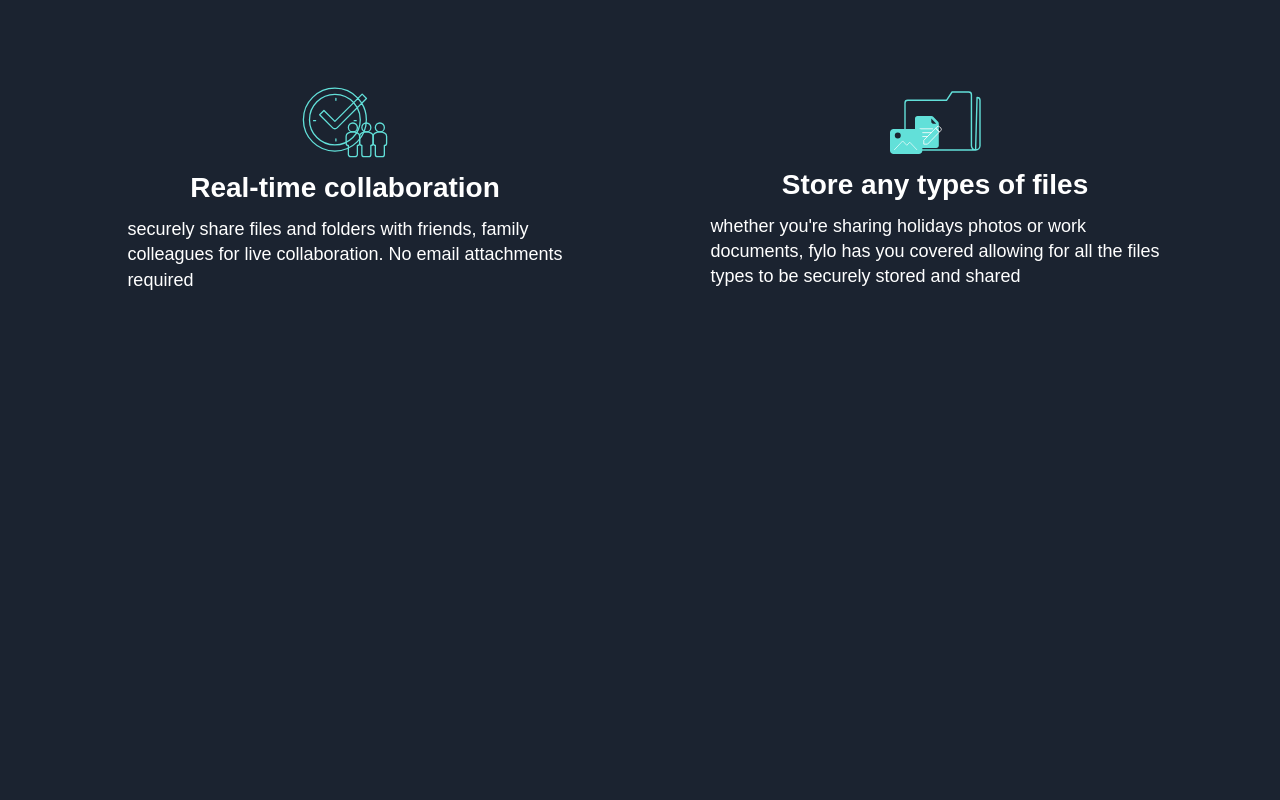
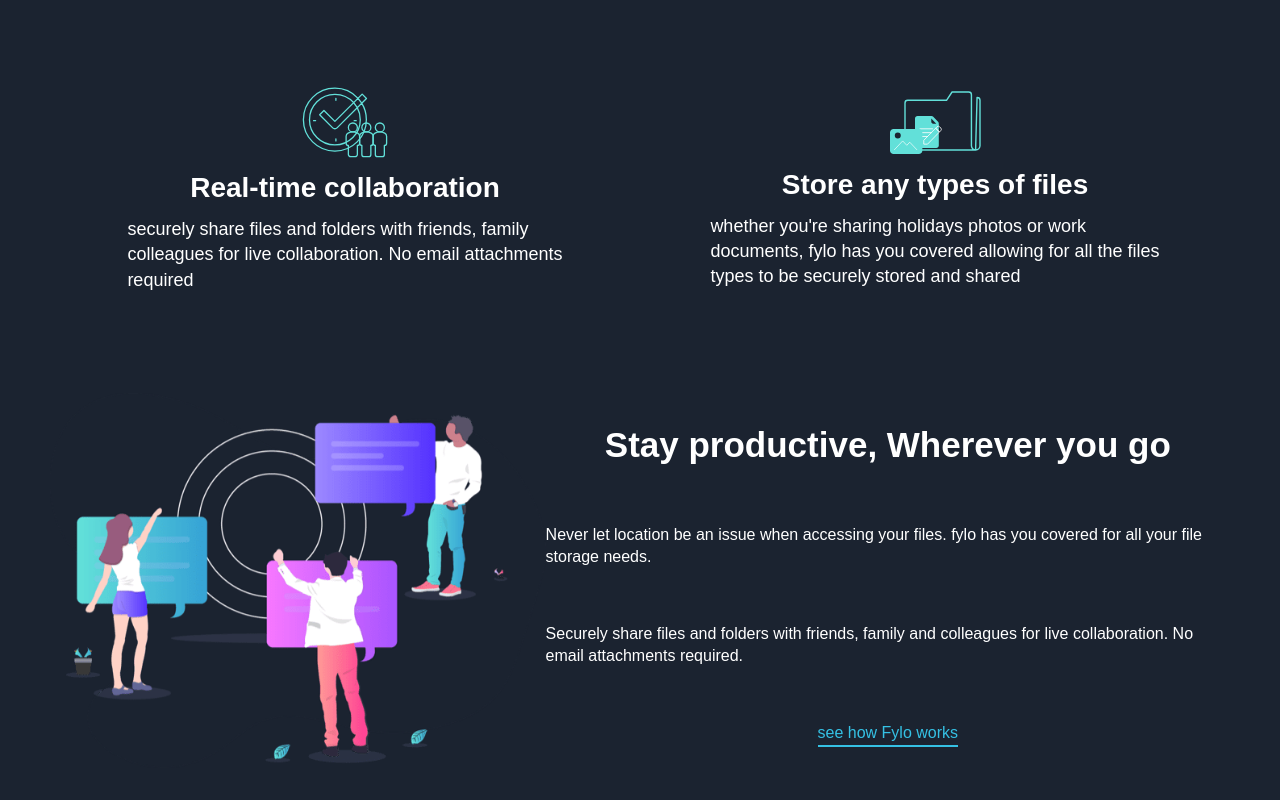
Before and after one commit to yusluv1234/fylo, a React (Create React App) app: page / in a window 1280 px wide. Shown: the part 1328-2128 px from the top of the page. Before the commit the page ends 1751 px from the top, so only its background shows below. Built offline with nearby package versions, Linux system fonts and the light colour scheme.

Commit message:
productive component complete

```diff
--- a/src/components/accessible/Accessible.scss
+++ b/src/components/accessible/Accessible.scss
@@ -26,3 +26,19 @@
     display: grid;
     place-items: center;
 }
+
+@media screen and (max-width: '650px') {
+    .comment-header {
+        font-size: 28px;
+        font-weight: 900;
+        text-align: center;
+        padding: 10px 0;
+    }
+
+    .comment-p {
+        line-height: 1.6rem;
+        text-align: center;
+        font-size: 16px;
+        padding-bottom: 30px;
+    }
+}
--- a/src/components/homepages/HomePage.jsx
+++ b/src/components/homepages/HomePage.jsx
@@ -2,6 +2,7 @@ import React from 'react';
 import Accessible from '../accessible/Accessible';
 import Captions from '../captions/Captions';
 import Navbar from '../navbar/Navbar';
+import Productive from '../productive/Productive';
 
 import './HomePage.scss';
 
@@ -11,6 +12,7 @@ const HomePage = () => {
             <Navbar />
             <Accessible />
             <Captions />
+            <Productive />
         </div>
     )
 }
--- /dev/null
+++ b/src/components/productive/Productive.jsx
@@ -0,0 +1,32 @@
+import React from 'react';
+import IllustrationStay from '../../images/illustration-stay-productive.png';
+// import Favicon from '../../images/favicon-32x32.png';
+
+import './Productive.scss'
+
+const Productive = () => {
+    return (
+        <div className='productive'>
+            <div className='productive-image'>
+                <img src={IllustrationStay} alt='stay' />
+            </div>
+            <div className='productive-comment'>
+            <div className='comment-nav'>
+                Stay productive, Wherever you go
+            </div>
+            <div className='comment-text'>
+                Never let location be an issue when accessing your files. fylo has you
+                covered for all your file storage needs.
+            </div>
+            <div className='comment-text2'>
+                Securely share files and folders with friends, family and colleagues for live
+                collaboration. No email attachments required.
+            </div>
+            <a className='works' href='/www.google.com' alt='work'>see how Fylo works
+            </a>
+            </div>
+        </div>
+    )
+}
+
+export default Productive;
--- /dev/null
+++ b/src/components/productive/Productive.scss
@@ -0,0 +1,42 @@
+.productive {
+    display: flex;
+    justify-content: center;
+}
+
+.productive-comment {
+    color: white;
+    display: grid;
+    place-items: center;
+}
+
+.comment-nav {
+    font-size: 35px;
+    font-weight: 700;
+}
+
+.works {
+    color: rgb(53, 193, 228);
+    border-bottom: 2px solid rgb(53, 193, 228);
+}
+
+@media screen and (max-width: '650px') {
+    .productive {
+        display: grid;
+        flex-direction: column;
+        justify-content: center;
+    }
+
+    .comment-nav {
+        font-size: 27px;
+        font-weight: 700;
+    }
+
+    .comment-text {
+        font-size: 15px;
+    }
+
+    .comment-text2 {
+        font-size: 15px;
+        padding-top: 10px;
+    }
+}
```
Also changed, not shown: 1 other file (tests, documents, lock files or other folders).
